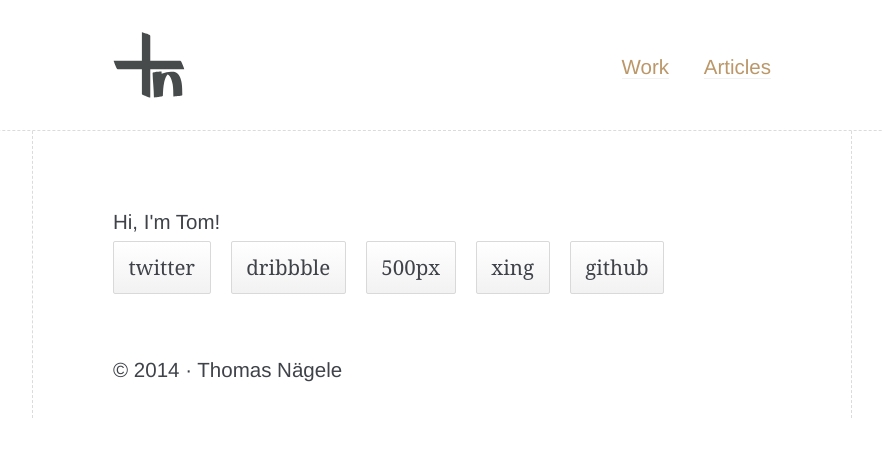
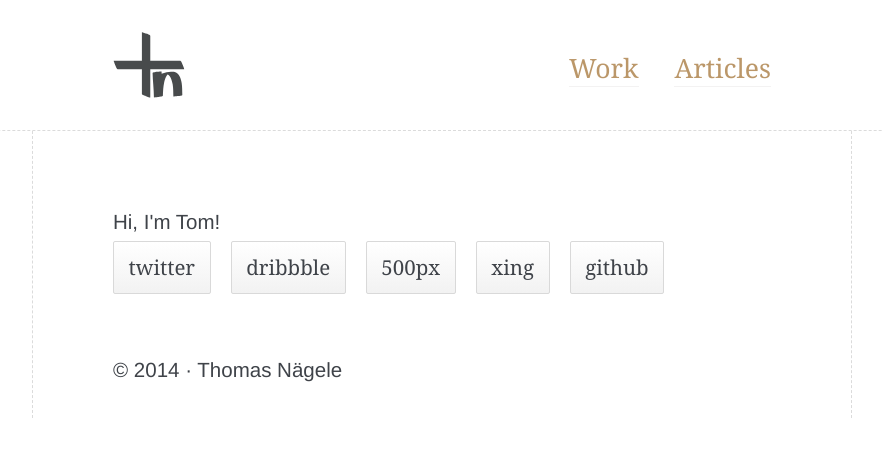
Before and after one commit to xonic/xonic.github.io, a Jekyll site: the page built from index.html, in a window 1280 px wide. Shown: the top 457 px of the page, without its empty margins (198-1081 px from the left). Built offline with Jekyll 4.4.1, drawn with Linux system fonts in a browser that asks for light colours; Markdown is read by kramdown in place of the engine named in the settings.

Commit message:
- change font-family on nav-main, make font bigger

```diff
--- a/_sass/imports/modules/_header.scss
+++ b/_sass/imports/modules/_header.scss
@@ -44,6 +44,8 @@
 	.nav-main
 	{
 		@extend .cf;
+		font-family:$serifFontFamily;
+		@include rem(font-size, $h3Size);
 	}
 
 	.nav-main__home,
--- a/css/base.css
+++ b/css/base.css
@@ -1001,19 +1001,26 @@ img {
   vertical-align: middle;
 }
 
-/* line 52, ../_sass/imports/modules/_header.scss */
+/* line 45, ../_sass/imports/modules/_header.scss */
+.nav-main {
+  font-family: "bree-serif", "Georgia", "Geneva", "Times New Roman", serif;
+  font-size:  22px;
+  font-size:  2.2rem;
+}
+
+/* line 54, ../_sass/imports/modules/_header.scss */
 .nav-main__home,
 .touch .nav-main__home:active,
 .no-touch .nav-main__home:hover {
   border: 0 none;
 }
 
-/* line 57, ../_sass/imports/modules/_header.scss */
+/* line 59, ../_sass/imports/modules/_header.scss */
 .nav-main__home {
   float: left;
 }
 
-/* line 62, ../_sass/imports/modules/_header.scss */
+/* line 64, ../_sass/imports/modules/_header.scss */
 .nav-main__items {
   float: right;
   height:  60px;
@@ -1023,7 +1030,7 @@ img {
   line-height:  6rem;
 }
 
-/* line 70, ../_sass/imports/modules/_header.scss */
+/* line 72, ../_sass/imports/modules/_header.scss */
 .nav-main__item {
   display: inline-block;
   margin-left:  24px;
@@ -1031,12 +1038,12 @@ img {
   line-height: normal;
   vertical-align: middle;
 }
-/* line 77, ../_sass/imports/modules/_header.scss */
+/* line 79, ../_sass/imports/modules/_header.scss */
 .nav-main__item:first-child {
   margin-left: 0;
 }
 
-/* line 85, ../_sass/imports/modules/_header.scss */
+/* line 87, ../_sass/imports/modules/_header.scss */
 .nav-main__link--active,
 .touch .nav-main__link--active:active,
 .no-touch .nav-main__link--active:hover {
```
